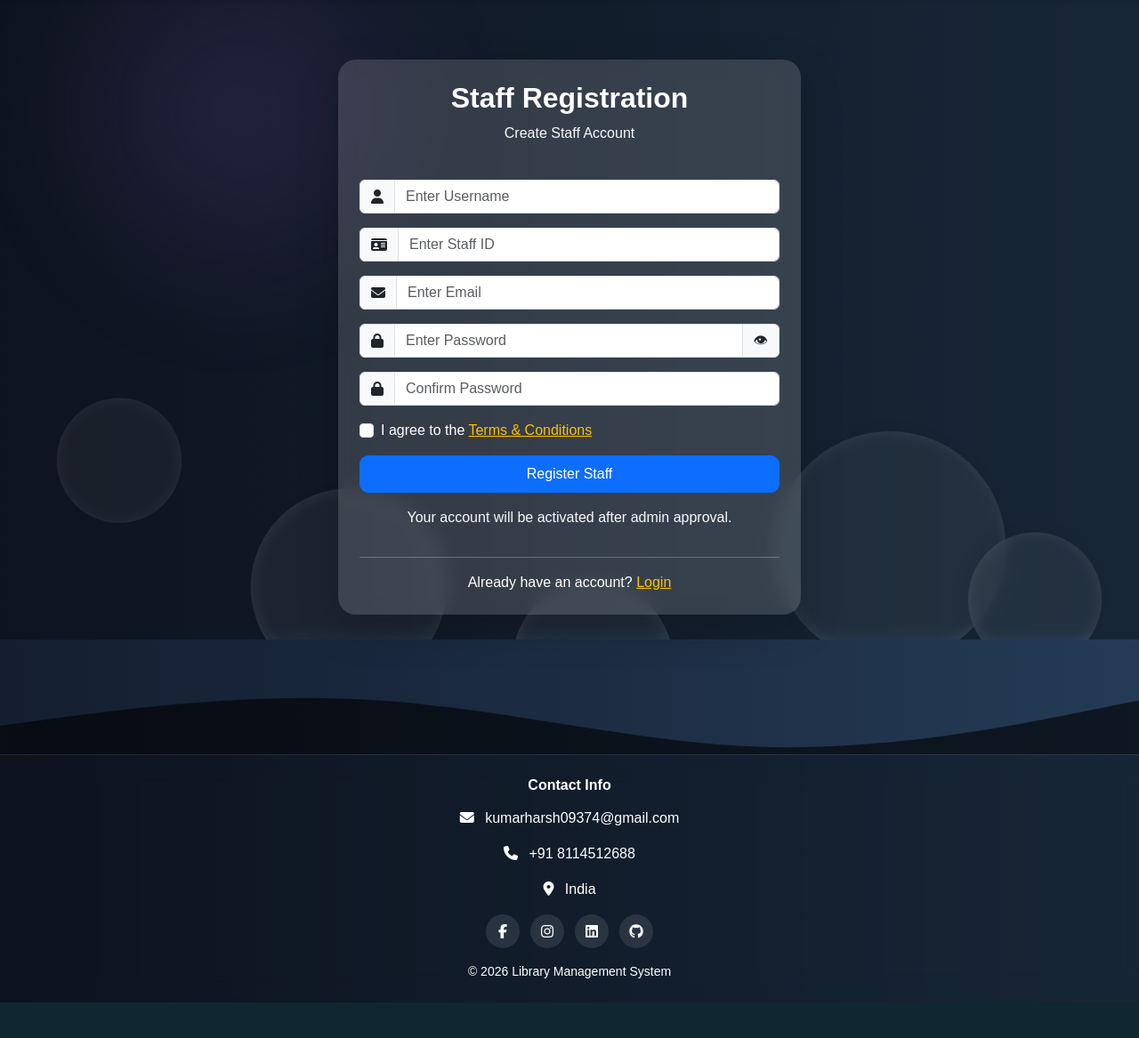
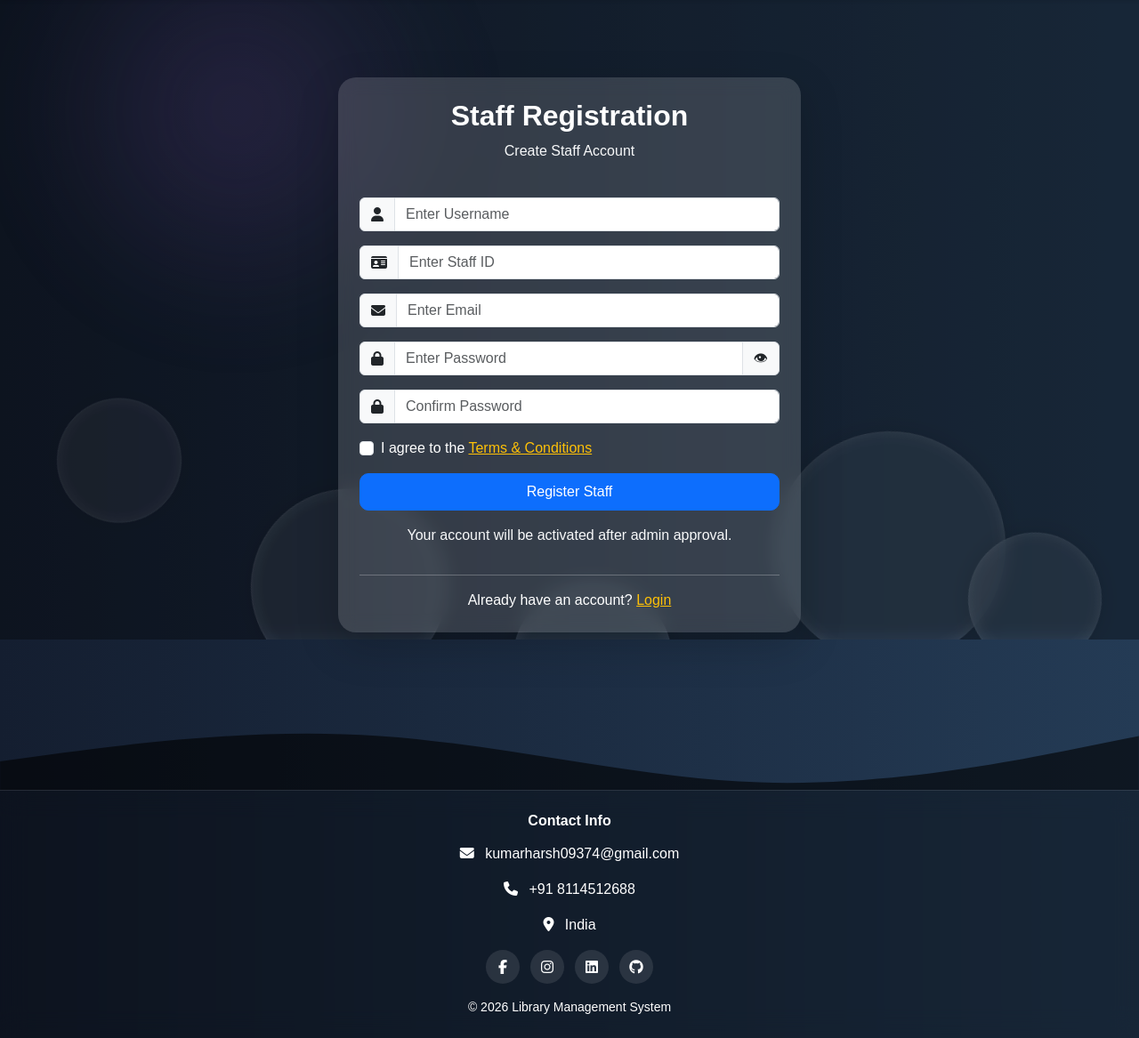
Before and after one commit to Harsh-kumar-coder/library-management-system, a Django app: page /accounts/register/staff/ in a window 1280 px wide. Shown: the part 81-1248 px from the top of the page at 89% size. Before the commit the page ends 1208 px from the top, so only its background shows below. Run offline with Django 5.2, Linux system fonts and the light colour scheme.

Commit message:
Update project

```diff
--- a/accounts/templates/accounts/staff_register.html
+++ b/accounts/templates/accounts/staff_register.html
@@ -8,7 +8,7 @@
 
 {% include 'includes/dashboard_navbar.html' %}
 
-<div class="d-flex justify-content-center align-items-center" style="min-height:90vh;">
+<div class="d-flex justify-content-center align-items-center" style="min-height:95vh;">
 
     <div class="card shadow-lg border-0 p-4 mx-auto" style="
          max-width:520px;
```
Also changed, not shown: db.sqlite3.
